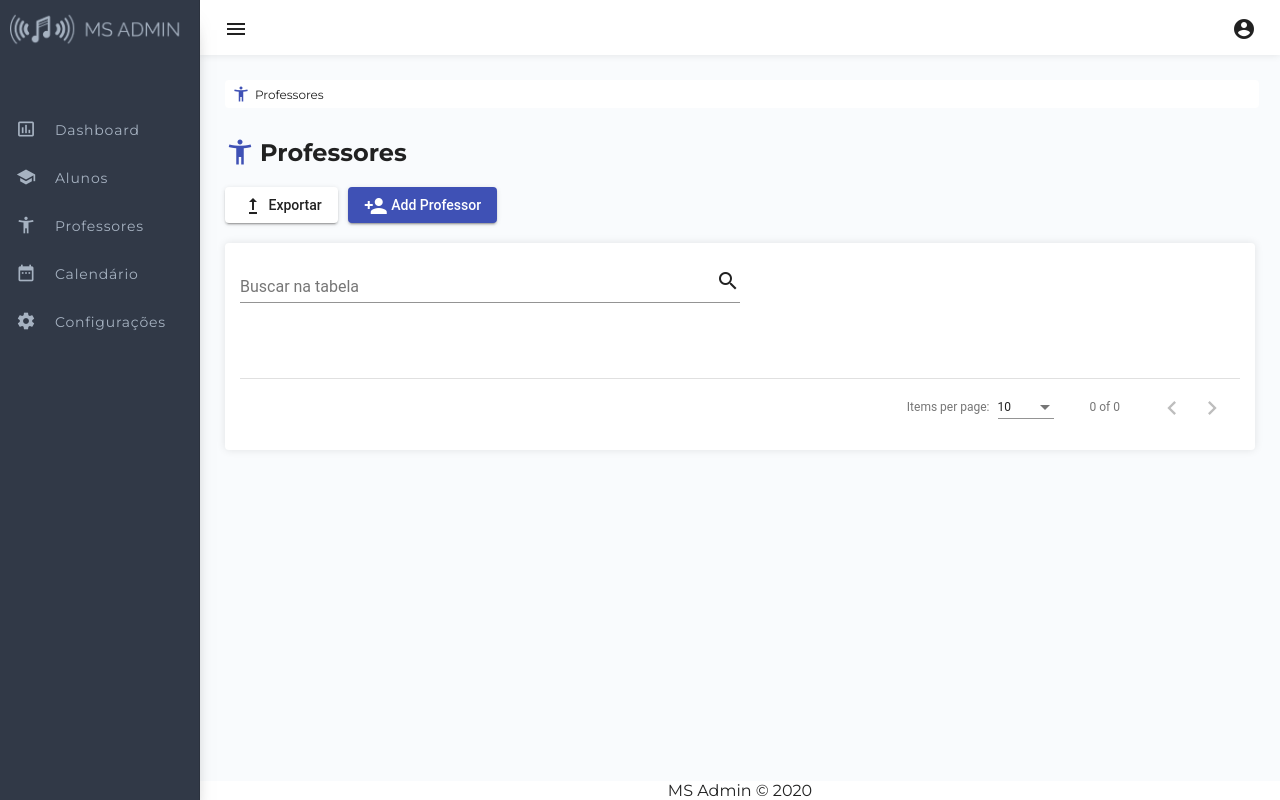
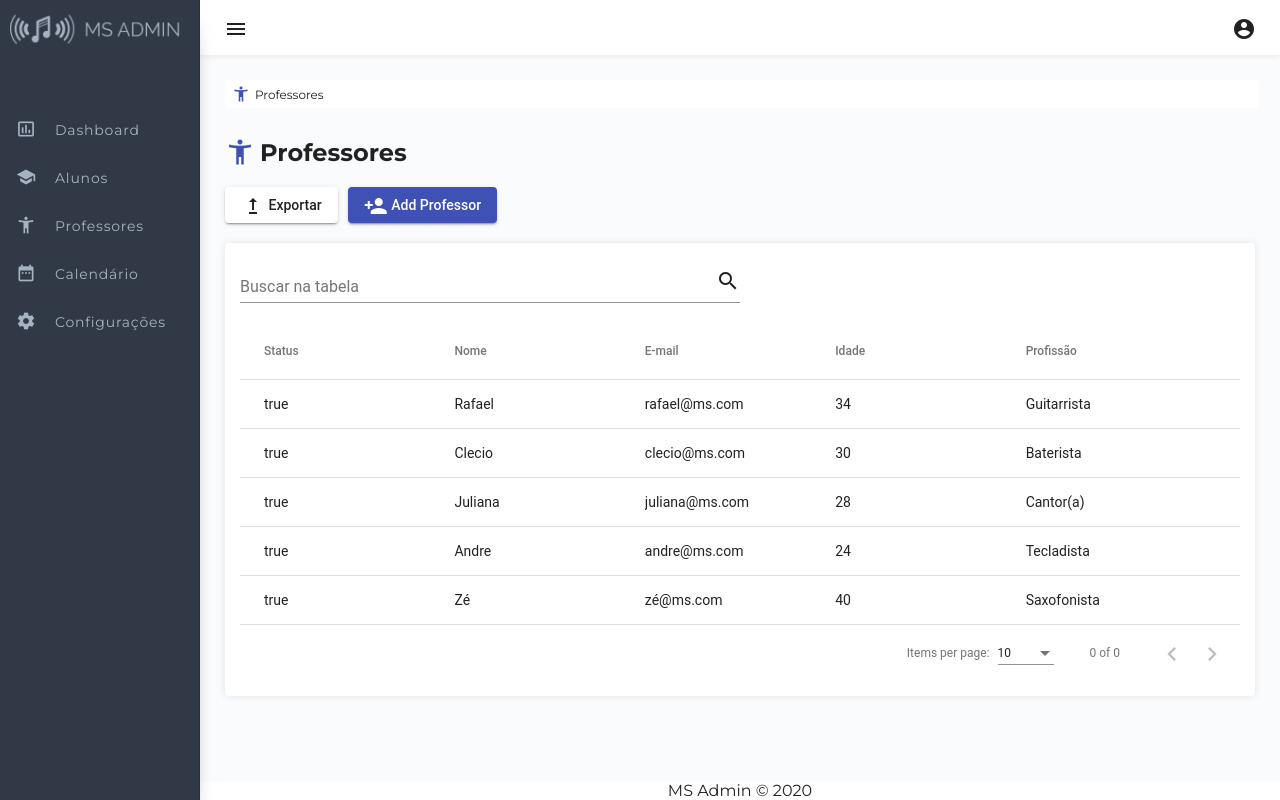
Before and after one commit to dnuneswebdev/ms-admin, an Angular app: page /teachers in a window 1280 px wide. Built offline with nearby package versions, Linux system fonts and the light colour scheme; data requests are answered from the project's data file.

Commit message:
Created and configured teachersService; Added getAllTeachers method to teachers component and built the datatable via input

```diff
--- a/db.json
+++ b/db.json
@@ -47,19 +47,44 @@
     }
   ],
   "teachers": [{
-      "id": 1
+      "id": 1,
+      "name": "Rafael",
+      "email": "rafael@ms.com",
+      "age": 34,
+      "role": "Guitarrista",
+      "status": true
     },
     {
-      "id": 1
+      "id": 2,
+      "name": "Clecio",
+      "email": "clecio@ms.com",
+      "age": 30,
+      "role": "Baterista",
+      "status": true
     },
     {
-      "id": 1
+      "id": 3,
+      "name": "Juliana",
+      "email": "juliana@ms.com",
+      "age": 28,
+      "role": "Cantor(a)",
+      "status": true
     },
     {
-      "id": 1
+      "id": 4,
+      "name": "Andre",
+      "email": "andre@ms.com",
+      "age": 24,
+      "role": "Tecladista",
+      "status": true
     },
     {
-      "id": 1
+      "id": 5,
+      "name": "Zé",
+      "email": "zé@ms.com",
+      "age": 40,
+      "role": "Saxofonista",
+      "status": true
     }
   ]
 }
--- a/src/app/pages/teachers/main/teachers.component.html
+++ b/src/app/pages/teachers/main/teachers.component.html
@@ -23,6 +23,8 @@
 
   <!-- content -->
   <div class="content">
-    <app-datatable></app-datatable>
+    <app-datatable [tableData]="teachers" [tableColumns]="['status', 'name', 'email', 'age', 'role']"
+      [tableHeaderCells]="['Status', 'Nome', 'E-mail', 'Idade', 'Profissão']">
+    </app-datatable>
   </div>
 </section>
--- a/src/app/pages/teachers/main/teachers.component.ts
+++ b/src/app/pages/teachers/main/teachers.component.ts
@@ -1,5 +1,7 @@
 import { Component, OnInit } from '@angular/core';
 import { Router } from '@angular/router';
+import { TeachersService } from '../services/teachers.service';
+import { Teacher } from '../models/teacher.model';
 
 @Component({
   selector: 'app-teachers',
@@ -8,11 +10,22 @@ import { Router } from '@angular/router';
 })
 export class TeachersComponent implements OnInit {
 
+  teachers: Teacher[];
+
   constructor(
-    private router: Router
+    private router: Router,
+    private teachersService: TeachersService,
   ) { }
 
   ngOnInit(): void {
+    this.getAllTeachers();
+  }
+
+  getAllTeachers() {
+    this.teachersService.getAllTeachers()
+      .subscribe((teachers: Teacher[]) => {
+        this.teachers = teachers;
+      });
   }
 
   addTeacher() {
--- /dev/null
+++ b/src/app/pages/teachers/services/teachers.service.ts
@@ -0,0 +1,17 @@
+import { Injectable } from '@angular/core';
+import { HttpClient } from '@angular/common/http';
+import { environment } from 'src/environments/environment';
+
+@Injectable({
+  providedIn: 'root'
+})
+export class TeachersService {
+
+  constructor(
+    private http: HttpClient,
+  ) { }
+
+  getAllTeachers() {
+    return this.http.get(`${environment.api}/teachers`);
+  }
+}
--- a/src/app/pages/teachers/teachers.module.ts
+++ b/src/app/pages/teachers/teachers.module.ts
@@ -8,6 +8,7 @@ import { PageTitleModule } from 'src/app/shared/components/page-title/page-title
 import { DatatableModule } from 'src/app/shared/components/datatable/datatable.module';
 import { MatButtonModule } from '@angular/material/button';
 import { MatIconModule } from '@angular/material/icon';
+import { TeachersService } from './services/teachers.service';
 
 
 @NgModule({
@@ -23,6 +24,9 @@ import { MatIconModule } from '@angular/material/icon';
     DatatableModule,
     MatButtonModule,
     MatIconModule,
+  ],
+  providers: [
+    TeachersService,
   ]
 })
 export class TeachersModule { }
```
Also changed, not shown: src/app/pages/teachers/models/teacher.model.ts (added, +8 -0 lines), 1 other file (tests, documents, lock files or other folders).
